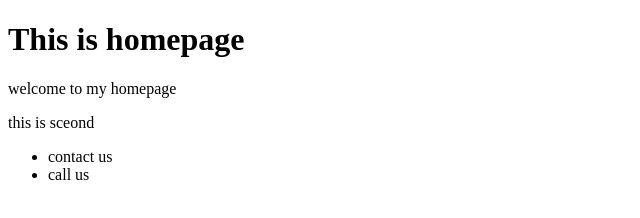
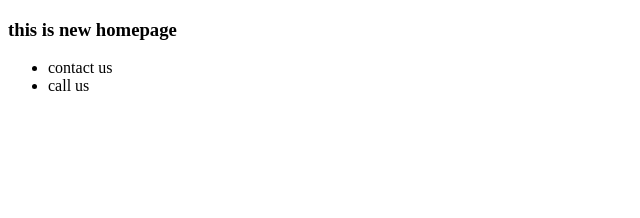
Before and after one commit to steven31518/project100, a plain HTML site: page index.html in a window 1280 px wide. Shown: the whole page, without its empty margins (0-640 px from the left). Drawn offline with Linux system fonts and the light colour scheme.

Commit message:
one line change

```diff
--- a/index.html
+++ b/index.html
@@ -7,10 +7,7 @@
     <title>Homepage</title>
   </head>
   <body>
-    <h1>This is homepage</h1>
-    <p>welcome to my homepage</p>
-    <p>this is sceond</p>
-
+    <h3>this is new homepage</h3>
     <ul>
       <li>contact us</li>
       <li>call us</li>
```
